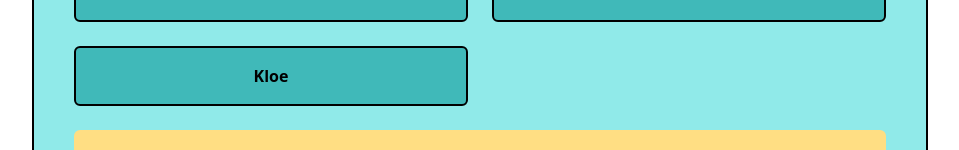
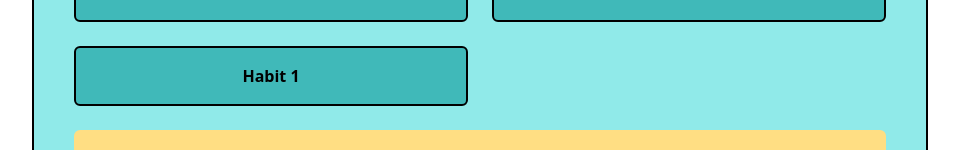
Before and after one commit to juankm08-a11y/portfolio, a Next.js app: page /about in a window 1280 px wide. Shown: the part 312-462 px from the top of the page, without its empty margins (160-1119 px from the left). Built offline with nearby package versions, Linux system fonts and the light colour scheme.

Commit message:
twenty-nine commit

```diff
--- a/src/app/about/page.tsx
+++ b/src/app/about/page.tsx
@@ -41,9 +41,9 @@ export default function AboutPage() {
 
   const myhabits: Habits[] = [
     {
-      title: "Kloe",
-      description: "Hello, I’m Kloe, the little one in the house.",
-      imageUrl: "/images/pets/pet_kloe1.png",
+      title: "Habit 1",
+      description: "This is my habit 1",
+      imageUrl: "/images/habits/myhabit1.png",
     },
   ];
 
```
Also changed, not shown: 1 other file (tests, documents, lock files or other folders).
